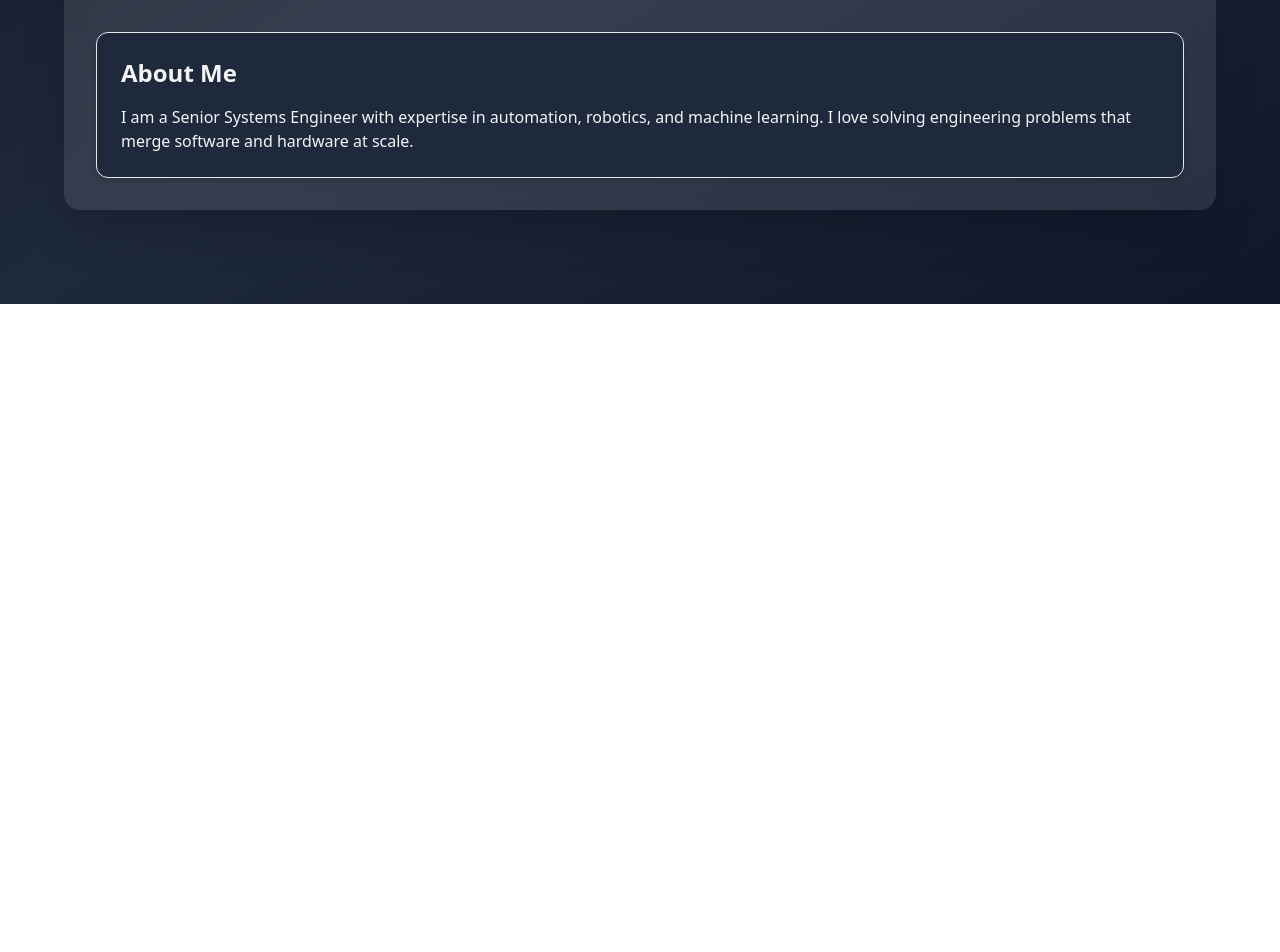
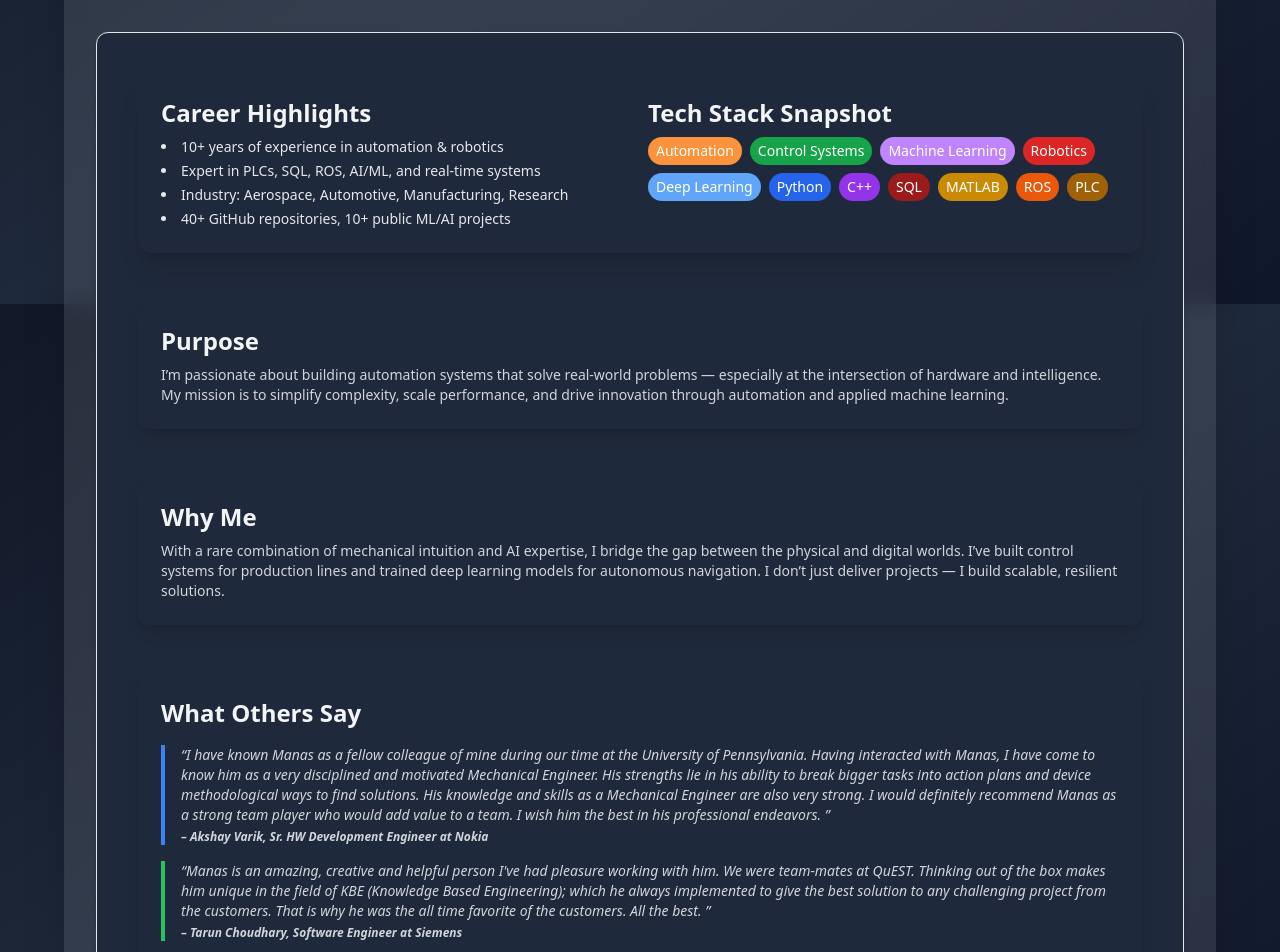
Before and after one commit to smanas20/ManasWebsite, a React (Vite) app: page / in a window 1280 px wide. Shown: the part 520-1472 px from the top of the page. Before the commit the page ends 824 px from the top, so only its background shows below. Built offline with nearby package versions, Linux system fonts and the light colour scheme.

Commit message:
About section improved

```diff
--- a/src/App.jsx
+++ b/src/App.jsx
@@ -4,6 +4,8 @@ import { Sun, Moon } from "lucide-react";
 import { Tabs, TabsList, TabsTrigger, TabsContent } from "@/components/ui/tabs";
 import { Card, CardContent } from "@/components/ui/card";
 import ProjectsHybrid from "@/components/ProjectsHybrid";
+import AboutEnhancements from "@/components/AboutEnhancements";
+
 export default function PortfolioWebsite() {
   const [darkMode, setDarkMode] = useState(true);
 
@@ -76,40 +78,43 @@ export default function PortfolioWebsite() {
                 <TabsTrigger value="education">Education</TabsTrigger>
                 <TabsTrigger value="interests">Interests</TabsTrigger>
                 <TabsTrigger value="certifications">Certifications</TabsTrigger>
-                <TabsTrigger value="recommendations">Recommendations</TabsTrigger>
                 <TabsTrigger value="contact">Contact</TabsTrigger>
               </TabsList>
 
               <TabsContent value="about">
                 <Card><CardContent>
-                  <h2 className="text-2xl font-bold mb-2">About Me</h2>
-                  <p>I am a Senior Systems Engineer with expertise in automation, robotics, and machine learning. I love solving engineering problems that merge software and hardware at scale.</p>
+                  <AboutEnhancements />
                 </CardContent></Card>
               </TabsContent>
 
             <TabsContent value="experience">
               <Card><CardContent>
                 <h2 className="text-2xl font-bold mb-2">Experience</h2>
-                  <ul className="list-disc list-inside space-y-2">
-                    <li><strong>Sensata Technologies</strong> – Senior Systems Engineer (2022–2025)</li>
-                    <li><strong>Universal Logic Inc.</strong> – Machine Learning Engineer (2018–2022)</li>
-                    <li><strong>University of Pennsylvania</strong> – Research Assistant, Real-Time Systems Lab (2017–2018)</li>
-                    <li><strong>Quest-Global Inc.</strong> – CAD Developer for Rolls-Royce (2011–2013)</li>
+                <ul className="list-disc list-inside space-y-4">
+                  <li>
+                    <strong>Sensata Technologies</strong>: Senior Systems Engineer (January 2022 – March 2025)
+                    <p>Led automation design for multistation manufacturing setups. Developed and deployed industrial control systems using Siemens TIA Portal, Beckhoff TwinCAT, and SQL-based MES integrations, improving line efficiency by 20%.</p>
+                  </li>
+                  <li>
+                    <strong>Universal Logic Inc.</strong>: Machine Learning Engineer (May 2018 – January 2022)
+                    <p>Developed and deployed AI-based robotic vision systems for material handling. Implemented object detection pipelines using TensorFlow and trained deep neural nets for real-time pick-and-place applications, reducing manual intervention by 35%.</p>
+                  </li>
+                  <li>
+                    <strong>University of Pennsylvania</strong>: Research Assistant, Real-Time Systems Lab (June 2017 – May 2018)
+                    <p>Designed flight coordination algorithms for multi-drone simulation environments using ROS and Gazebo. Conducted research on real-time path planning and collision avoidance in dynamic obstacle environments.</p>
+                  </li>
+                  <li>
+                    <strong>University of Pennsylvania</strong>: Graduate Research Assistant, Vagelos Lab (May 2016 – June 2017)
+                    <p>Developed a 3D mathematical model using the Lattice Boltzmann Method (LBM) to analyze platelet aggregation in blood flow. Applied parallelization techniques to reduce simulation time by 25%. Implemented local mesh refinement for micro-particle tracking, increasing simulation resolution by 10%. Wrote high-performance C++ code and visualized data using Tecplot and ParaView.</p>
+                  </li>
+                  <li>
+                    <strong>Quest-Global Inc</strong>: Geometry Automation Engineer (June 2017 – May 2018)
+                    <p>Automated turbine blade design workflows using NX and Isight. Created custom CAD utilities and scripts for blade geometry generation, reducing design time by 30% while improving consistency across CAD pipelines.</p>
+                  </li>
                 </ul>
               </CardContent></Card>
             </TabsContent>
 
-{/*              <TabsContent value="projects">
-                <Card><CardContent>
-                  <h2 className="text-2xl font-bold mb-2">Projects</h2>
-                  <ul className="list-disc list-inside space-y-2">
-                    <li><strong>Multistation Machine Automation:</strong> PLCs, HMI, SQL integration at Sensata Technologies.</li>
-                    <li><strong>Robot Vision & Motion Planning:</strong> AI object recognition and autonomous robotics at Universal Logic.</li>
-                    <li><strong>Multi-Drone Simulation Platform:</strong> ROS & Gazebo flight algorithms for drone swarms.</li>
-                    <li><strong>Design Automation Platform:</strong> NX/Isight for turbine blades at Quest Global.</li>
-                  </ul>
-                </CardContent></Card>
-              </TabsContent>*/}
               <TabsContent value="projects">
                 <Card><CardContent>
                   <ProjectsHybrid />
@@ -128,8 +133,8 @@ export default function PortfolioWebsite() {
               <TabsContent value="education">
                 <Card><CardContent>
                   <h2 className="text-2xl font-bold mb-2">Education</h2>
-                  <p><strong>M.S. Mechanical Engineering</strong> – University of Pennsylvania (2014–2016)</p>
-                  <p><strong>B.Tech Mechanical Engineering</strong> – Vellore Institute of Technology (2007–2011)</p>
+                  <p><strong>M.S. Mechanical Engineering</strong> – University of Pennsylvania, Philadelphia, PA, USA (August 2014 – May 2016)</p>
+                  <p><strong>B.Tech Mechanical Engineering</strong> – Vellore Institute of Technology, Vellore, TN, India (July 2007 – June 2011)</p>
                 </CardContent></Card>
               </TabsContent>
 
@@ -137,9 +142,10 @@ export default function PortfolioWebsite() {
                 <Card><CardContent>
                   <h2 className="text-2xl font-bold mb-2">Interests</h2>
                   <ul className="list-disc list-inside space-y-2">
-                    <li>Violin performance and composition</li>
-                    <li>Home automation & custom electronics</li>
-                    <li>Hiking, nature photography, and exploring national parks</li>
+                    <li>Playing violin</li>
+                    <li>Cooking, enjoying time with my son</li>
+                    <li>Running, boxing and working out</li>
+                    <li>Hiking, nature photography, and exploring trails near and far</li>
                   </ul>
                 </CardContent></Card>
               </TabsContent>
@@ -149,20 +155,13 @@ export default function PortfolioWebsite() {
                   <h2 className="text-2xl font-bold mb-2">Certifications & Online Courses</h2>
                   <ul className="list-disc list-inside space-y-2">
                     <li><strong>Deep Learning Specialization</strong> – Coursera</li>
+                    <li><strong>Car Driving NanoDegree</strong> – Udacity</li>
                     <li><strong>Generative AI with LLMs</strong> – DeepLearning.AI</li>
                     <li><strong>AI for Robotics</strong> – Georgia Tech / Udacity</li>
                     <li><strong>Machine Learning with Python</strong> – IBM / Coursera</li>
                     <li><strong>Meta Front-End Development</strong> – Coursera</li>
                     <li><strong>Industrial Automation with PLC</strong> – Udemy</li>
                   </ul>
-                </CardContent></Card>
-              </TabsContent>
-
-              <TabsContent value="recommendations">
-                <Card><CardContent>
-                  <h2 className="text-2xl font-bold mb-2">Recommendations</h2>
-                  <blockquote className="italic text-gray-700 dark:text-gray-300">“Manas is a driven engineer and problem solver. I had the pleasure of working with him at Sensata, and his automation solutions saved hours of manual effort across teams.” — Former Manager</blockquote>
-                  <blockquote className="italic text-gray-700 dark:text-gray-300 mt-4">“His deep knowledge of robotics and vision systems was critical to our project success. Highly recommended.” — Peer Engineer at Universal Logic</blockquote>
                 </CardContent></Card>
               </TabsContent>
 
--- /dev/null
+++ b/src/components/AboutEnhancements.jsx
@@ -0,0 +1,86 @@
+import React from "react";
+
+export default function AboutEnhancements() {
+  return (
+    <section className="space-y-12 p-4">
+      {/* Highlights Card */}
+      <div className="bg-white dark:bg-slate-800 rounded-2xl shadow-xl p-6 grid sm:grid-cols-2 gap-4">
+        <div>
+          <h2 className="text-2xl font-bold mb-2">Career Highlights</h2>
+          <ul className="list-disc list-inside text-sm space-y-1 text-gray-800 dark:text-gray-200">
+            <li>10+ years of experience in automation & robotics</li>
+            <li>Expert in PLCs, SQL, ROS, AI/ML, and real-time systems</li>
+            <li>Industry: Aerospace, Automotive, Manufacturing, Research</li>
+            <li>40+ GitHub repositories, 10+ public ML/AI projects</li>
+          </ul>
+        </div>
+        <div>
+          <h2 className="text-2xl font-bold mb-2">Tech Stack Snapshot</h2>
+          <div className="flex flex-wrap gap-2 text-sm">
+                  <span className="bg-orange-400 text-white px-2 py-1 rounded-full">Automation</span>
+                  <span className="bg-green-600 text-white px-2 py-1 rounded-full">Control Systems</span>
+                  <span className="bg-purple-400 text-white px-2 py-1 rounded-full">Machine Learning</span>
+                  <span className="bg-red-600 text-white px-2 py-1 rounded-full">Robotics</span>
+                  <span className="bg-blue-400 text-white px-2 py-1 rounded-full">Deep Learning</span>
+                  <span className="bg-blue-600 text-white px-2 py-1 rounded-full">Python</span>
+                  <span className="bg-purple-600 text-white px-2 py-1 rounded-full">C++</span>
+                  <span className="bg-red-800 text-white px-2 py-1 rounded-full">SQL</span>
+                  <span className="bg-yellow-600 text-white px-2 py-1 rounded-full">MATLAB</span>
+                  <span className="bg-orange-600 text-white px-2 py-1 rounded-full">ROS</span>
+                  <span className="bg-yellow-700 text-white px-2 py-1 rounded-full">PLC</span>
+          </div>
+        </div>
+      </div>
+
+      {/* Purpose Statement */}
+      <div className="bg-white dark:bg-slate-800 rounded-xl shadow-lg p-6">
+        <h2 className="text-2xl font-bold mb-2">Purpose</h2>
+        <p className="text-sm text-gray-700 dark:text-gray-300">
+          I’m passionate about building automation systems that solve real-world problems — especially at the intersection of hardware and intelligence. My mission is to simplify complexity, scale performance, and drive innovation through automation and applied machine learning.
+        </p>
+      </div>
+
+      {/* Why Me */}
+      <div className="bg-white dark:bg-slate-800 rounded-xl shadow-lg p-6">
+        <h2 className="text-2xl font-bold mb-2">Why Me</h2>
+        <p className="text-sm text-gray-700 dark:text-gray-300">
+          With a rare combination of mechanical intuition and AI expertise, I bridge the gap between the physical and digital worlds. I’ve built control systems for production lines and trained deep learning models for autonomous navigation. I don’t just deliver projects — I build scalable, resilient solutions.
+        </p>
+      </div>
+
+      {/* Testimonials */}
+      <div className="bg-white dark:bg-slate-800 rounded-xl shadow-lg p-6">
+        <h2 className="text-2xl font-bold mb-4">What Others Say</h2>
+        <div className="space-y-4 text-sm text-gray-700 dark:text-gray-300">
+          <blockquote className="border-l-4 border-blue-500 pl-4 italic">
+            “I have known Manas as a fellow colleague of mine during our time at the University of Pennsylvania.
+            Having interacted with Manas, I have come to know him as a very disciplined and motivated Mechanical Engineer.
+            His strengths lie in his ability to break bigger tasks into action plans and device methodological ways to find solutions.
+            His knowledge and skills as a Mechanical Engineer are also very strong. I would definitely recommend Manas as a strong team player who would add value to a team.
+            I wish him the best in his professional endeavors. ”
+            <br /><span className="block mt-1 text-xs font-semibold">– Akshay Varik, Sr. HW Development Engineer at Nokia</span>
+          </blockquote>
+          <blockquote className="border-l-4 border-green-500 pl-4 italic">
+            “Manas is an amazing, creative and helpful person I've had pleasure working with him. We were team-mates at QuEST.
+            Thinking out of the box makes him unique in the field of KBE (Knowledge Based Engineering);
+            which he always implemented to give the best solution to any challenging project from the customers.
+            That is why he was the all time favorite of the customers. All the best. ”
+            <br /><span className="block mt-1 text-xs font-semibold">– Tarun Choudhary, Software Engineer at Siemens</span>
+          </blockquote>
+        </div>
+      </div>
+
+      {/* ... remaining tabs and content ... */}
+      {/* Call to Action */}
+      <div className="text-center mt-12">
+        <h2 className="text-2xl font-bold mb-2">Let’s Build the Future Together</h2>
+        <p className="text-sm text-gray-600 dark:text-gray-300 mb-4">I’m actively seeking impactful opportunities in automation and machine learning.</p>
+        <div className="flex justify-center gap-4">
+          <a href="/Manas_Shukla_CV.pdf" download className="px-5 py-2 bg-blue-600 hover:bg-blue-700 text-white rounded-xl transition">Download Resume</a>
+        </div>
+      </div>
+
+
+    </section>
+  );
+}
```
Lines whose indentation alone changed are shown as unchanged.
